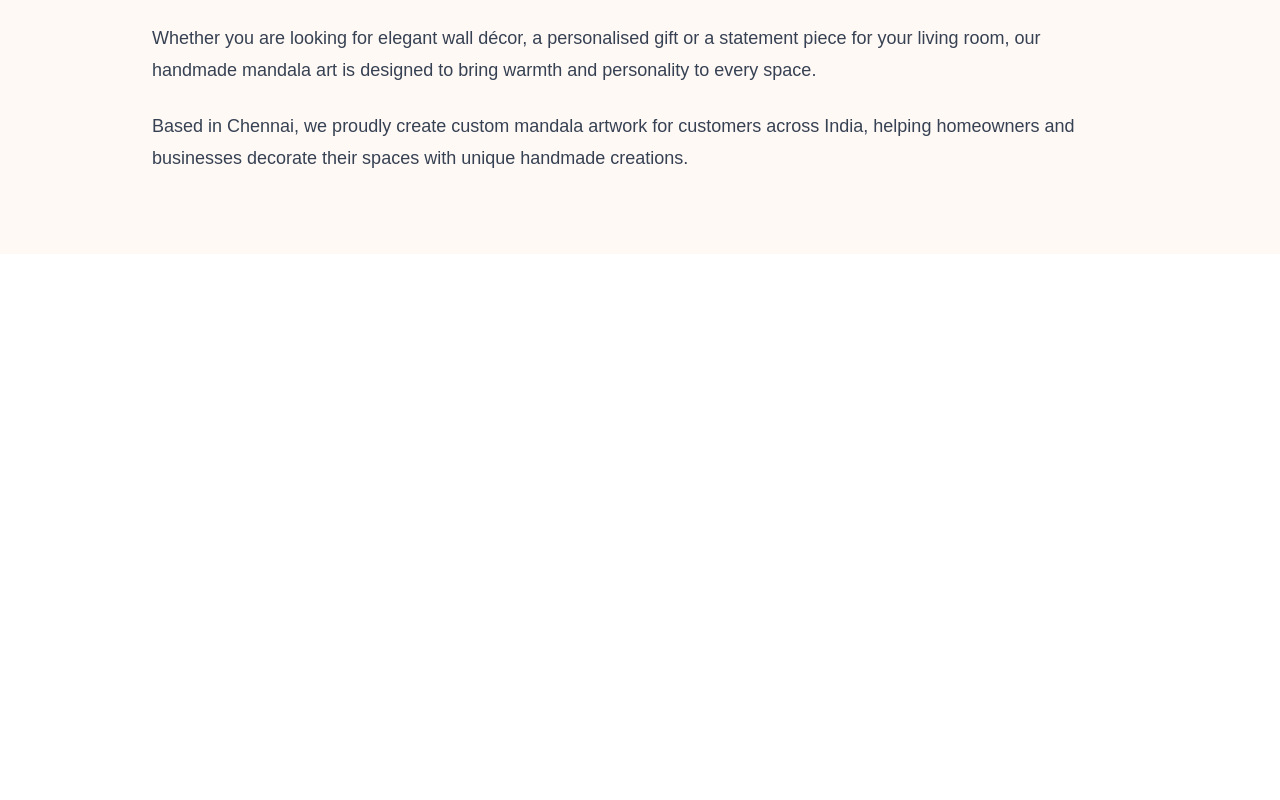
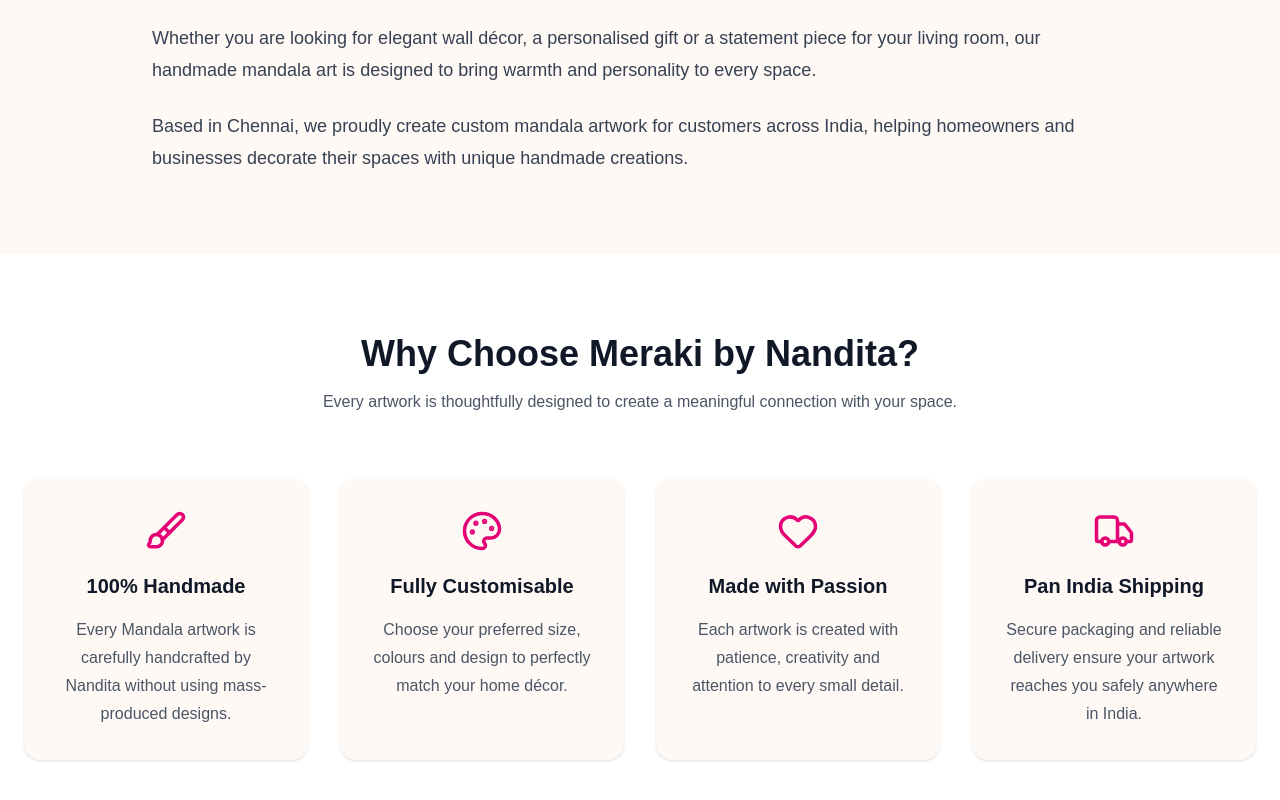
Before and after one commit to mistryshashi7674-collab/meraki-website, a Next.js app: page /mandala-art in a window 1280 px wide. Shown: the part 2120-2920 px from the top of the page. Before the commit the page ends 2374 px from the top, so only its background shows below. Built offline with nearby package versions, Linux system fonts and the light colour scheme; no server answers.

Commit message:
updated mandala-art via whychoose component

```diff
--- a/app/mandala-art/page.tsx
+++ b/app/mandala-art/page.tsx
@@ -2,6 +2,7 @@
 import Hero from "@/components/mandala/Hero";
 import Gallery from "@/components/mandala/Gallery";
 import AboutMandala from "@/components/mandala/AboutMandala";
+import WhyChoose from "@/components/mandala/WhyChoose";
 
 export const metadata: Metadata = {
   title:
@@ -61,6 +62,7 @@
       <Hero />
       <Gallery />
       <AboutMandala />
+      <WhyChoose />
     </main>
   );
 }
--- /dev/null
+++ b/components/mandala/WhyChoose.tsx
@@ -0,0 +1,80 @@
+import {
+  Brush,
+  Palette,
+  Heart,
+  Truck,
+} from "lucide-react";
+
+const features = [
+  {
+    icon: Brush,
+    title: "100% Handmade",
+    description:
+      "Every Mandala artwork is carefully handcrafted by Nandita without using mass-produced designs.",
+  },
+  {
+    icon: Palette,
+    title: "Fully Customisable",
+    description:
+      "Choose your preferred size, colours and design to perfectly match your home décor.",
+  },
+  {
+    icon: Heart,
+    title: "Made with Passion",
+    description:
+      "Each artwork is created with patience, creativity and attention to every small detail.",
+  },
+  {
+    icon: Truck,
+    title: "Pan India Shipping",
+    description:
+      "Secure packaging and reliable delivery ensure your artwork reaches you safely anywhere in India.",
+  },
+];
+
+export default function WhyChoose() {
+  return (
+    <section className="bg-white py-20">
+      <div className="max-w-7xl mx-auto px-6">
+
+        <h2 className="text-4xl font-bold text-center text-gray-900">
+          Why Choose Meraki by Nandita?
+        </h2>
+
+        <p className="text-center text-gray-600 mt-4 max-w-3xl mx-auto">
+          Every artwork is thoughtfully designed to create a meaningful
+          connection with your space.
+        </p>
+
+        <div className="grid md:grid-cols-2 lg:grid-cols-4 gap-8 mt-16">
+
+          {features.map((feature) => {
+            const Icon = feature.icon;
+
+            return (
+              <div
+                key={feature.title}
+                className="bg-[#FFF9F5] rounded-2xl p-8 text-center shadow hover:shadow-lg transition"
+              >
+                <div className="flex justify-center mb-5">
+                  <Icon
+                    size={42}
+                    className="text-pink-600"
+                  />
+                </div>
+
+                <h3 className="text-xl font-semibold text-gray-900">
+                  {feature.title}
+                </h3>
+
+                <p className="mt-4 text-gray-600 leading-7">
+                  {feature.description}
+                </p>
+              </div>
+            );
+          })}
+        </div>
+      </div>
+    </section>
+  );
+}
--- a/package.json
+++ b/package.json
@@ -11,6 +11,7 @@
   "dependencies": {
     "@next/third-parties": "^16.2.9",
     "@supabase/supabase-js": "^2.108.2",
+    "lucide-react": "^1.22.0",
     "next": "16.2.9",
     "react": "19.2.4",
     "react-dom": "19.2.4",
```
Also changed, not shown: 1 other file (tests, documents, lock files or other folders).
